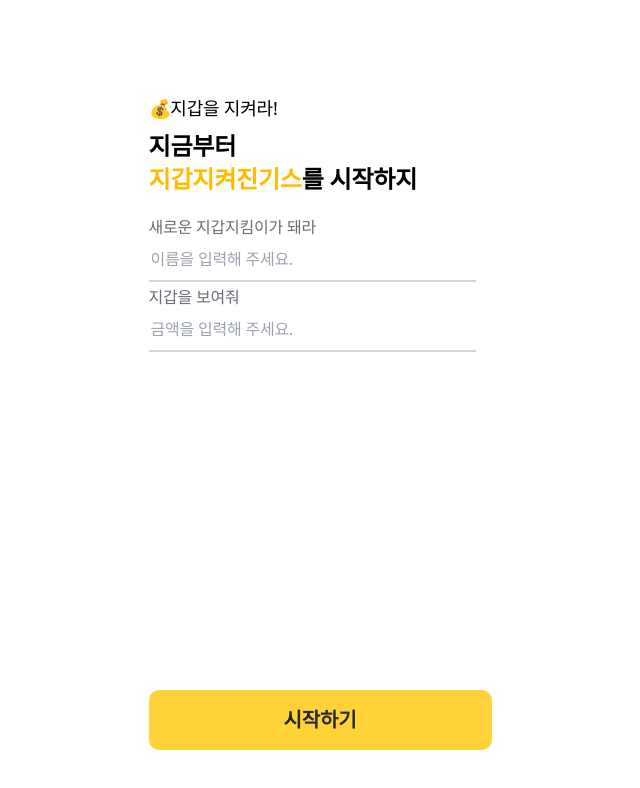
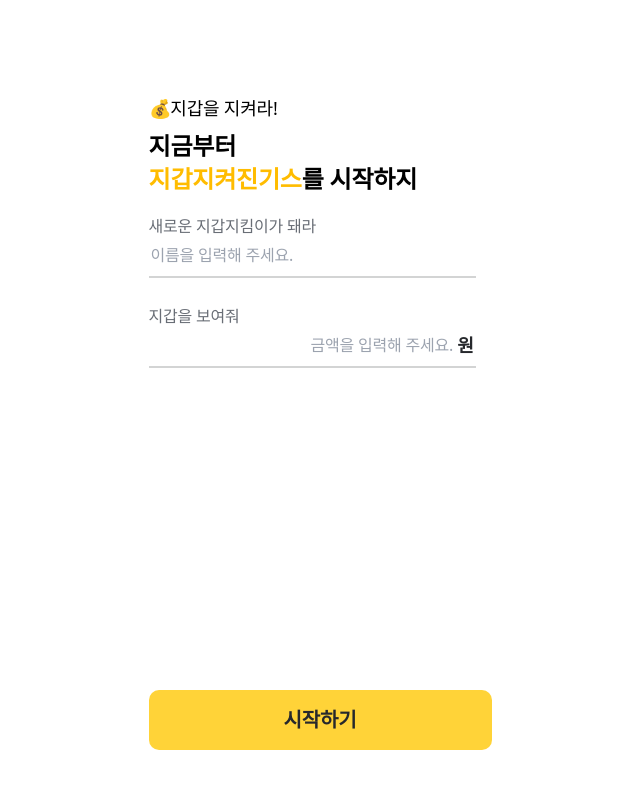
Before and after one commit to JGStudy/MoneyDefenseJGS, a Vue app in the folder MoneyDefenseJGS/: page /onboarding in a window 1280 px wide. Shown: the top 788 px of the page, without its empty margins (320-960 px from the left). Built offline with nearby package versions, Linux system fonts and the light colour scheme.

Commit message:
Feat: TextInputField.vue 컴포넌트 기능 구현(텍스트 및 숫자, 예외처리 완료)

```diff
--- a/MoneyDefenseJGS/src/components/form/TextInputField.vue
+++ b/MoneyDefenseJGS/src/components/form/TextInputField.vue
@@ -1,23 +1,38 @@
 <template>
-  <div class="w-[327px] min-h-[70px]">
-    <!-- input label -->
-    <label class="font-sans font-light text-body02 text-kb-ui-04 mb-[-3px]">
+  <div class="w-[327px] min-h-[70px] mb-5 relative">
+    <!-- 입력값 title -->
+    <label class="font-sans text-body02 text-kb-ui-04 mb-[-3px] block">
       {{ label }}
     </label>
-    <!-- input main -->
-    <div class="flex items-center px-[2px] py-[7px] h-[41px]">
+
+    <div
+      class="flex items-center h-[41px] px-[2px] py-[7px]"
+      :class="{ 'justify-between': isAmountType, 'justify-start': !isAmountType }"
+    >
+      <!-- default: String -->
       <input
-        v-model="modelValue"
-        :type="type"
+        :value="modelValue"
+        @focus="emit('focus', $event)"
+        @blur="emit('blur', $event)"
+        @input="onInput"
+        @keyup.enter="emit('enter')"
+        :type="type === 'amount' ? 'tel' : type"
+        :inputmode="isAmountType ? 'numeric' : undefined"
         :placeholder="placeholder"
-        @focus="focused = true"
-        @blur="focused = false"
-        @input="handleInput"
-        class="w-full outline-none font-sans text-body02"
-        :class="inputTextColor"
+        class="w-full outline-none font-sans text-body02 text-kb-ui-02"
+        :class="[isAmountType ? 'text-right pr-1' : '']"
       />
+      <!-- type: Number인 경우 -->
       <div
-        v-if="showClear && modelValue"
+        v-if="isAmountType"
+        class="flex items-center gap-[1px] text-number-lg font-nums text-kb-ui-02"
+      >
+        <span class="font-sans text-body01 font-bold">원</span>
+      </div>
+
+      <!-- type: String -->
+      <div
+        v-if="showClear && modelValue && !isAmountType"
         class="w-5 h-5 ml-2 cursor-pointer text-kb-ui-06"
         @click="clearInput"
       >
@@ -25,13 +40,12 @@
       </div>
     </div>
 
-    <!-- underline design -->
     <div :class="['h-[2px]', underlineColor]"></div>
 
-    <!-- status -->
+    <!-- 유효성 검사 메세지 항목 -->
     <div v-if="showMessage" class="flex items-center gap-1 mt-1">
       <i :class="iconClass" class="w-5 h-5"></i>
-      <span :class="messageClass">{{ message }}</span>
+      <span :class="messageClass">{{ validationMessage }}</span>
     </div>
   </div>
 </template>
@@ -40,61 +54,69 @@
 import { ref, computed } from 'vue'
 
 const props = defineProps({
-  modelValue: String,
+  modelValue: [String, Number],
   label: String,
   placeholder: String,
   type: {
     type: String,
     default: 'text',
   },
+  showClear: {
+    type: Boolean,
+    default: true,
+  },
+  validator: {
+    type: Function,
+    default: (val, type = 'text') => {
+      const value = String(val || '').trim()
+      return {
+        isValid: !!value,
+        message: value ? '입력 완료!' : '금액을 입력해 주세요.',
+      }
+    },
+  },
+  showValidation: {
+    type: Boolean,
+    default: false,
+  }, //유효성여부 체크
 })
 
-const emit = defineEmits(['update:modelValue']) // v-model update
+const emit = defineEmits(['update:modelValue', 'focus', 'blur', 'input', 'keydown', 'enter'])
+const focused = ref(false) // inputField에 값을 입력할 준비
 
-const modelValue = ref(props.modelValue || '') // modelValue reset
+const isAmountType = computed(() => props.type === 'amount') // 숫자 입력 판단
 
-const focused = ref(false)
-const nameLength = computed(() => modelValue.value.trim().length)
+const onInput = (e) => {
+  let value = e.target.value
+  if (isAmountType.value) {
+    value = value.replace(/[^0-9]/g, '')
+  }
+  emit('update:modelValue', value)
+  emit('input', e)
+} // 입력 후 숫자 필터링(붙여넣기 때문에 추가)
 
-const isEmpty = computed(() => nameLength.value === 0)
-const isValid = computed(() => nameLength.value >= 2 && nameLength.value <= 20)
-const isInvalid = computed(() => isEmpty.value || !isValid.value)
+const clearInput = () => {
+  emit('update:modelValue', '')
+} // 입력 초기화 -> 텍스트
+
+const validation = computed(() => props.validator(String(props.modelValue || ''), props.type)) // 유효성 검증
+const validationMessage = computed(() => validation.value.message) // 유효성 검증 메세지
+const isInvalid = computed(() => !validation.value.isValid) // 유효성 검증 결과
 
 const underlineColor = computed(() => {
-  if (nameLength.value > 0) {
+  if (props.modelValue?.length > 0) {
     return isInvalid.value ? 'bg-status-error-input' : 'bg-status-positive'
   }
   return 'bg-kb-ui-02/[.2]'
-})
-
-const message = computed(() => {
-  if (isEmpty.value) {
-    return '두 글자 이상 입력해 주세요.'
-  } else if (nameLength.value >= 2 && nameLength.value <= 20) {
-    return '이제 지갑지킴이로 등록할 수 있어요.'
-  } else {
-    return '20자 이내로 입력해 주세요.'
-  }
-})
+}) // 유효성 검증에 따른 밑줄 색상
 
 const iconClass = computed(() =>
   isInvalid.value ? 'xi-error text-status-error-input' : 'xi-check-circle text-status-positive',
-)
+) // 유효성 검증에 따른 아이콘
 
 const messageClass = computed(() =>
   isInvalid.value ? 'text-status-error-input' : 'text-status-positive',
-)
+) // 유효성 검증에 따른 메세지 색상
 
-const showMessage = computed(() => !isEmpty.value && (focused.value || isInvalid.value))
-
-const clearInput = () => {
-  modelValue.value = ''
-  emit('update:modelValue', '')
-}
-
-const handleInput = () => {
-  emit('update:modelValue', modelValue.value.trim())
-}
-
-//  코드 다시 뜯어보자;;
+const showMessage = computed(() => props.showValidation && validationMessage.value) // 메세지 show 처리
 </script>
```
